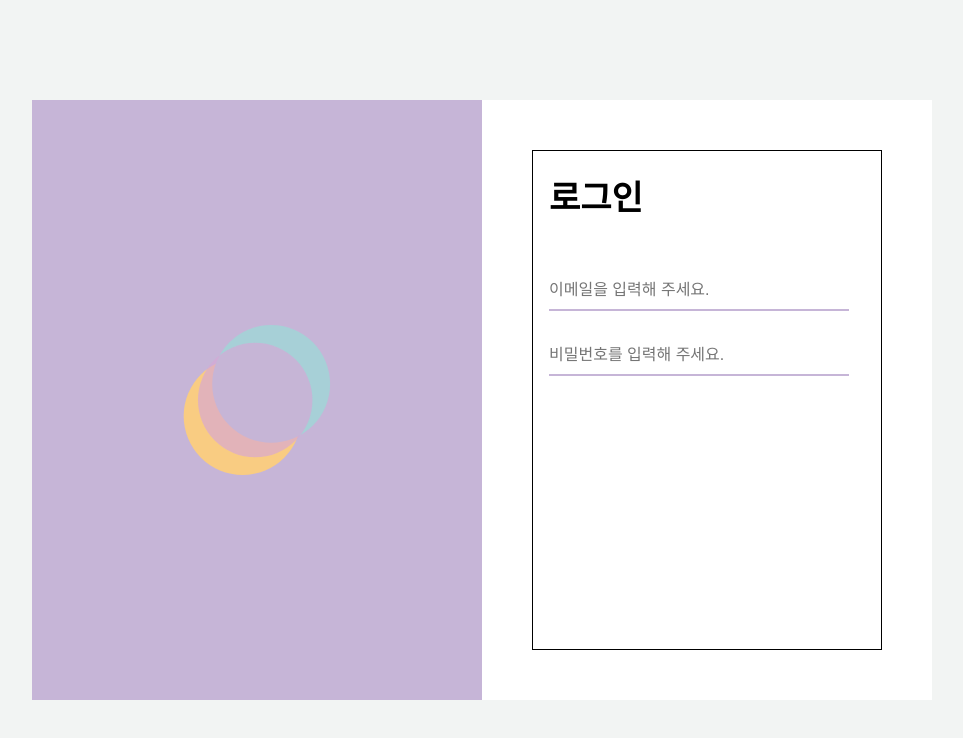
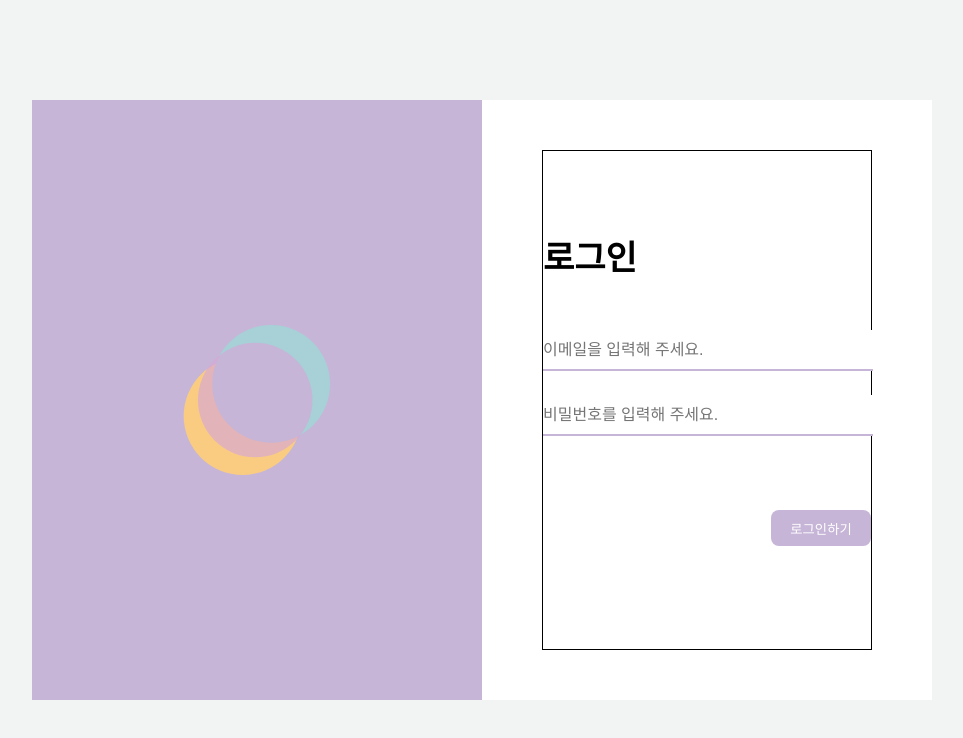
Before and after one commit to Bamdoliro/stupetition, a React (Create React App) app: page / in a window 1280 px wide. Shown: the top 738 px of the page, without its empty margins (158-1121 px from the left). Built offline with nearby package versions, Linux system fonts and the light colour scheme.

Commit message:
ADD :: LoginButton 추가

```diff
--- a/src/components/LoginFrame/LoginFrame.css
+++ b/src/components/LoginFrame/LoginFrame.css
@@ -19,14 +19,13 @@
 
 .login-inner-box {
     height: 500px;
-    width: 350px;
+    width: 330px;
     border: 1px solid black;
-    padding-left: 16px;
 }
 
 .login-inner-content {
     position: relative;
-    top: 20px;
+    top: 80px;
 }
 
 .login-title {
--- a/src/components/LoginFrame/LoginFrame.js
+++ b/src/components/LoginFrame/LoginFrame.js
@@ -3,6 +3,11 @@ import styled from 'styled-components';
 import Logo from "../../assets/logo.svg"
 
 export default function LoginFrame() {
+
+    const LoginBtnClick = () => {
+        console.log("클릭");
+    }
+
     return (
         <div className="login-frame">
             <LoginImgBox>
@@ -14,8 +19,11 @@ export default function LoginFrame() {
                         <div className="login-title">로그인</div>
                         <div className="login-input-area">
                             <LoginInput type="text" placeholder="이메일을 입력해 주세요." />
-                            <PassWordInput type="text" placeholder="비밀번호를 입력해 주세요." />
+                            <PassWordInput type="password" placeholder="비밀번호를 입력해 주세요." />
                         </div>
+                        <LoginButton onClick={LoginBtnClick}>
+                            로그인하기
+                        </LoginButton>
                     </div>
                 </div>
             </div>
@@ -36,7 +44,7 @@ const LoginInput = styled.input`
     outline: none;
     height: 41px;
     font-size: 16px;
-    width: 300px;
+    width: 330px;
     border-bottom: 2.5px solid #C6B5D7;
     margin-bottom: 24px;
 `
@@ -46,7 +54,25 @@ const PassWordInput = styled.input`
     outline: none;
     height: 41px;
     font-size: 16px;
-    width: 300px;
+    width: 330px;
     border-bottom: 2.5px solid #C6B5D7;
     margin-bottom: 24px;
 `
+
+const LoginButton = styled.button`
+    display: flex;
+    align-items: center;
+    justify-content: center;
+    position: relative;
+    top: 100px;
+    float: right;
+    border: none;
+    border-radius: 8px;
+    padding: 18px;
+    outline: none;
+    background-color: #C6B5D7;
+    color: #fff;
+    width: 100px;
+    height: 30px;
+    cursor: pointer;
+`
```
